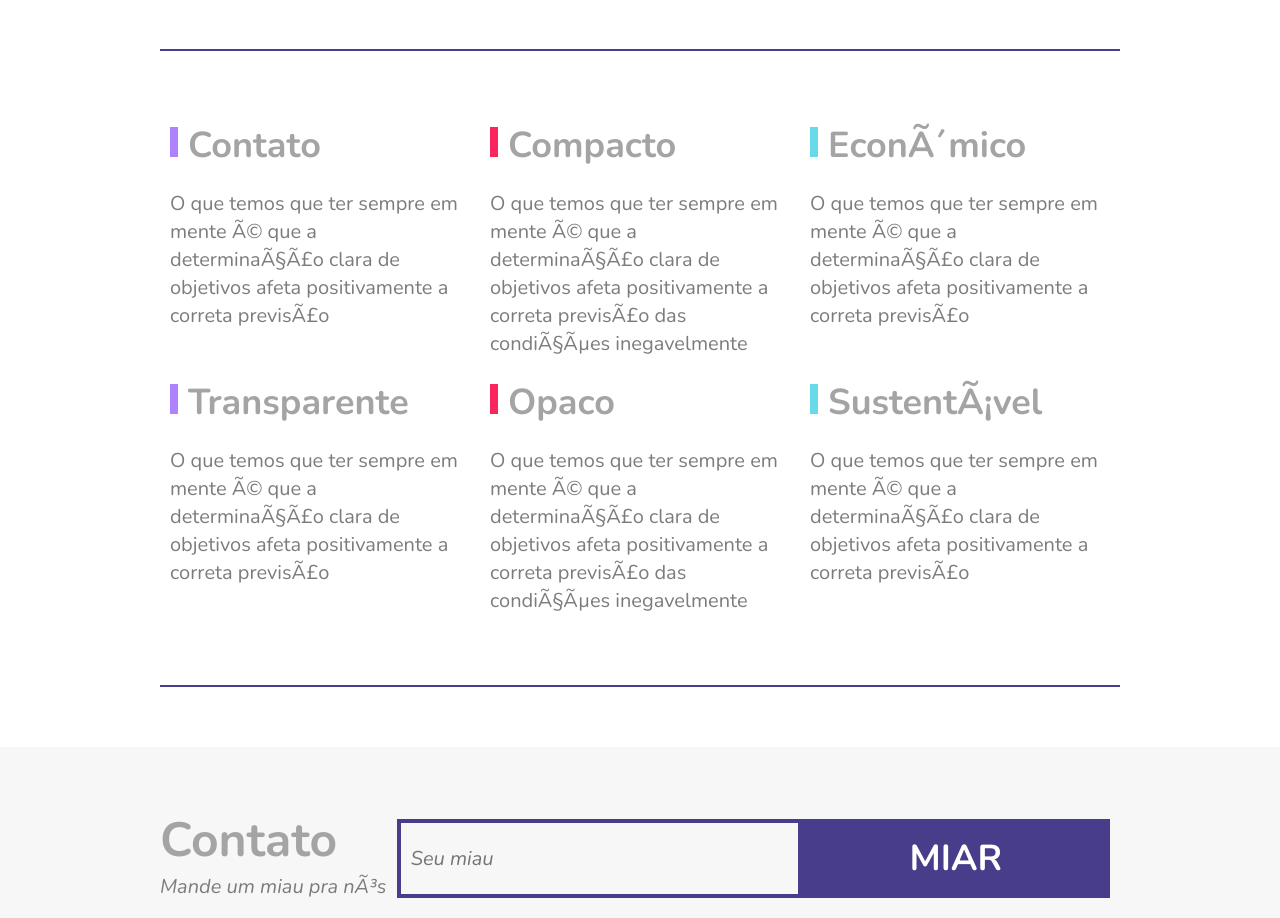
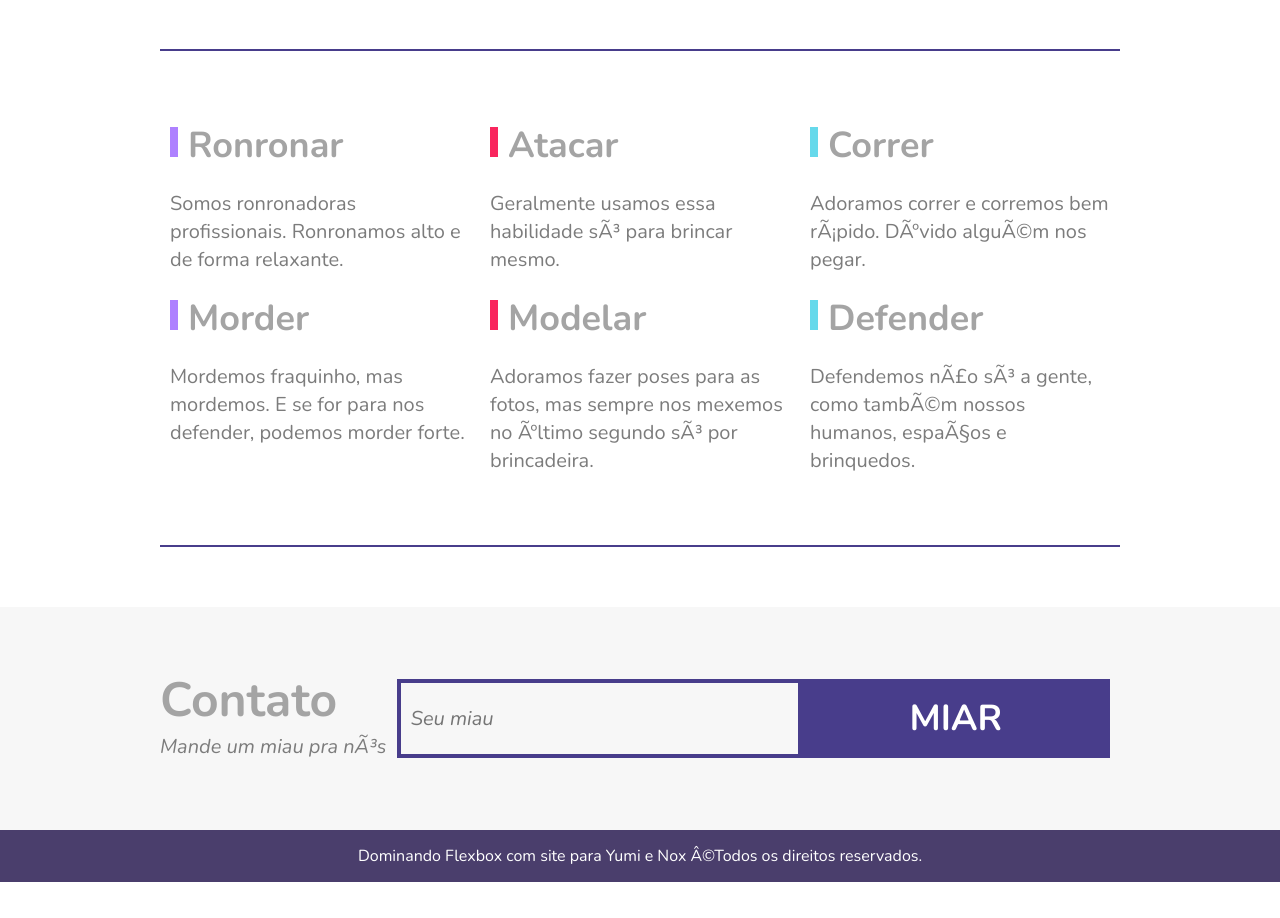
Before and after one commit to Thaiane/cats.yumienox, a website: page index.html in a window 1280 px wide. Shown: the part 1620-2538 px from the top of the page. After the commit the page ends 2502 px from the top, so only its background shows below. Drawn offline with nearby package versions, Linux system fonts and the light colour scheme.

Commit message:
Add skills

```diff
--- a/index.html
+++ b/index.html
@@ -75,50 +75,44 @@
 
 		<section class="habilidades" id="Habilidades">
 			<div class="qualidade-item">
-				<h2>Contato</h2>
+				<h2>Ronronar</h2>
 				<p>
-					O que temos que ter sempre em mente é que a determinação clara de objetivos afeta
-					positivamente a correta previsão
+					Somos ronronadoras profissionais. Ronronamos alto e de forma relaxante.
 				</p>
 			</div>
 
 			<div class="qualidade-item">
-				<h2>Compacto</h2>
+				<h2>Atacar</h2>
 				<p>
-					O que temos que ter sempre em mente é que a determinação
-					clara de objetivos afeta positivamente a correta previsão das condições inegavelmente
+					Geralmente usamos essa habilidade só para brincar mesmo.
 				</p>
 			</div>
 
 			<div class="qualidade-item">
-				<h2>Econômico</h2>
+				<h2>Correr</h2>
 				<p>
-					O que temos que ter sempre em mente é que
-					a determinação clara de objetivos afeta positivamente a correta previsão
+					Adoramos correr e corremos bem rápido. Dúvido alguém nos pegar.
 				</p>
 			</div>
 
 			<div class="qualidade-item">
-				<h2>Transparente</h2>
+				<h2>Morder</h2>
 				<p>
-					O que temos que ter sempre em mente é que a determinação
-					clara de objetivos afeta positivamente a correta previsão
+					Mordemos fraquinho, mas mordemos. E se for para nos defender, podemos morder forte.
 				</p>
 			</div>
 
 			<div class="qualidade-item">
-				<h2>Opaco</h2>
+				<h2>Modelar</h2>
 				<p>
-					O que temos que ter sempre em mente é que a determinação clara
-					de objetivos afeta positivamente a correta previsão das condições inegavelmente
+					Adoramos fazer poses para as fotos, mas sempre nos mexemos no último segundo só por brincadeira.
 				</p>
 			</div>
 
 			<div class="qualidade-item">
-				<h2>Sustentável</h2>
+				<h2>Defender</h2>
 				<p>
-					O que temos que ter sempre em mente é que a determinação
-					clara de objetivos afeta positivamente a correta previsão
+					Defendemos não só a gente, como também nossos humanos, espaços e brinquedos.
 				</p>
 			</div>
 		</section>
```
